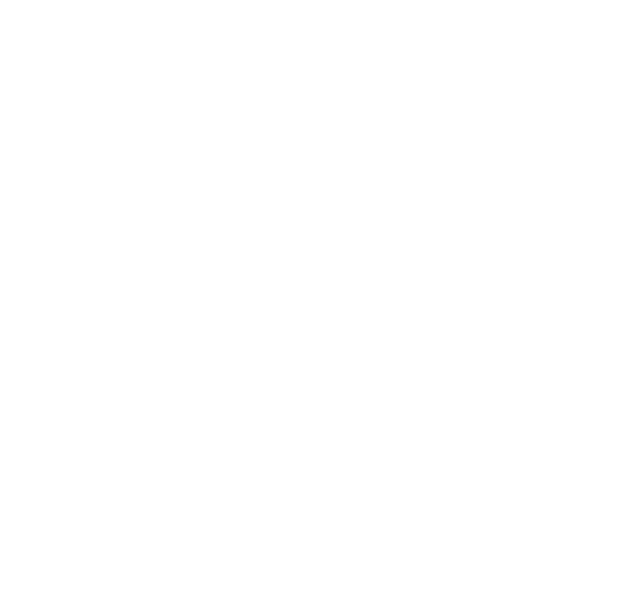
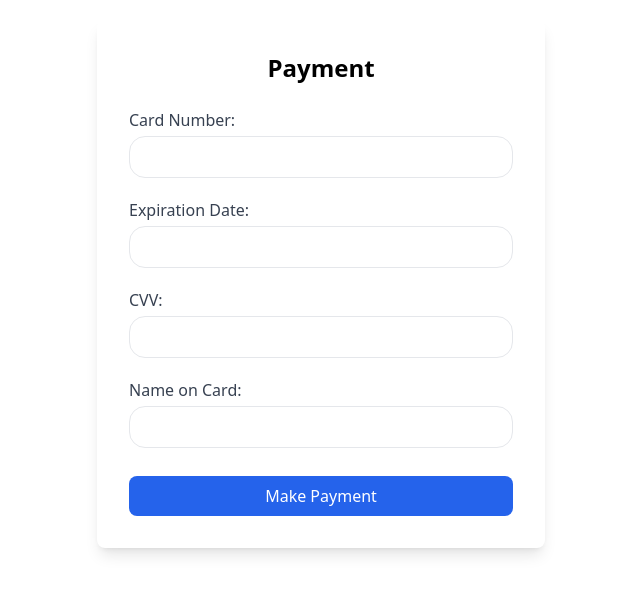
Before and after one commit to Chocopepero/CPSC362Front, a React (Vite) app in the folder client/: page /Payment in a window 1280 px wide. Before the commit this address had no page. Shown: the part 116-710 px from the top of the page, without its empty margins (319-959 px from the left). Built offline with nearby package versions, Linux system fonts and the light colour scheme.

Commit message:
Add header to some pages please ignore header.jsx

```diff
--- a/client/src/App.jsx
+++ b/client/src/App.jsx
@@ -10,6 +10,7 @@
 import DeluxeRoom from './rooms/DeluxeRoom';
 import StandardRoom from './rooms/StandardRoom';
 import SuiteRoom from './rooms/SuiteRoom';
+import PaymentPage from './pages/PaymentPage';
 
 
 function App() {
@@ -23,7 +24,7 @@
         <Route path="/DeluxeRoom" element={<DeluxeRoom />} />
         <Route path="/StandardRoom" element={<StandardRoom />} />
         <Route path="/SuiteRoom" element ={<SuiteRoom />} />
-
+        <Route path="/Payment" element ={<PaymentPage />} />
 
     </Routes>
 
--- /dev/null
+++ b/client/src/pages/Headers.jsx
@@ -0,0 +1,22 @@
+import {Link} from "react-router-dom";
+import React from "react";
+
+function Headers() {
+    return (
+
+
+<div>
+<header className="flex justify-between items-center">
+    <div className="flex items-center gap-1">
+        <svg xmlns="http://www.w3.org/2000/svg" fill="none" viewBox="0 0 24 24" strokeWidth={1.5} stroke="currentColor" className="h-8 w-8 -rotate-90">
+            <path strokeLinecap="round" strokeLinejoin="round" d="M6 12 3.269 3.125A59.769 59.769 0 0 1 21.485 12 59.768 59.768 0 0 1 3.27 20.875L5.999 12Zm0 0h7.5" />
+        </svg>
+        <span className="font-bold text-cl">Hotel Blissful</span>
+
+    </div>
+    </header>
+</div>
+
+    )
+
+}
--- a/client/src/pages/LoginPage.jsx
+++ b/client/src/pages/LoginPage.jsx
@@ -3,6 +3,23 @@
 
 export default function LoginPage() {
     return (
+
+        <div><header className="p-4 flex justify-between items-center bg-blue-500 text-white">
+        <Link to="/" className="flex items-center gap-1">
+            <svg xmlns="http://www.w3.org/2000/svg" fill="none" viewBox="0 0 24 24" strokeWidth={1.5} stroke="currentColor" className="h-8 w-8 -rotate-90">
+                <path strokeLinecap="round" strokeLinejoin="round" d="M6 12 3.269 3.125A59.769 59.769 0 0 1 21.485 12 59.768 59.768 0 0 1 3.27 20.875L5.999 12Zm0 0h7.5" />
+            </svg>
+            <span className="font-bold text-white">Hotel Blissful</span>
+        </Link>
+        <nav className="flex gap-4">
+            <Link to="/register" className="hover:underline">Register</Link>
+            <Link to="/contact" className="hover:underline">Contact</Link>
+
+
+
+        </nav>
+    </header>
+
 
         <div className="mt-4 grow flex items-center justify-around">
             <div className="mb-64">
@@ -18,6 +35,8 @@
                 </form>
             </div>
         </div>
+
+    </div>
     );
 
 }
--- /dev/null
+++ b/client/src/pages/PaymentPage.jsx
@@ -0,0 +1,89 @@
+import { Link } from "react-router-dom"
+import React, {useState} from 'react';
+
+
+
+export default function PaymentPage() {
+    const [cardNumber, setCardNumber] = useState('');
+    const [expirationDate, setExpirationDate] = useState('');
+    const [cvv, setCvv] = useState('');
+    const [nameOnCard, setNameOnCard] = useState('');
+    const [error, setError] = useState(null);
+    const [success, setSuccess] = useState(false);
+
+    function processPayment(ev) {
+        ev.preventDefault();
+
+        // Simulating a successful payment process
+        const isPaymentSuccessful = true;
+
+
+
+        if (isPaymentSuccessful) {
+            setSuccess(true);
+            setError(null);
+        } else {
+            setSuccess(false);
+            setError('Payment failed. Please try again.');
+        }
+    }
+
+
+
+
+
+    return (
+        <div className="flex justify-center items-center h-screen">
+            <div className="w-full max-w-md bg-white p-8 rounded-lg shadow-lg">
+                <h2 className="text-2xl font-semibold mb-6 text-center">Payment</h2>
+                <form onSubmit={processPayment}>
+                    <div className="mb-4">
+                        <label className="block text-gray-700">Card Number:</label>
+                        <input
+                            type="text"
+                            value={cardNumber}
+                            onChange={(e) => setCardNumber(e.target.value)}
+                            required
+                            className="w-full px-3 py-2 border rounded-lg focus:outline-none focus:ring-2 focus:ring-blue-600"
+                        />
+                    </div>
+                    <div className="mb-4">
+                        <label className="block text-gray-700">Expiration Date:</label>
+                        <input
+                            type="text"
+                            value={expirationDate}
+                            onChange={(e) => setExpirationDate(e.target.value)}
+                            required
+                            className="w-full px-3 py-2 border rounded-lg focus:outline-none focus:ring-2 focus:ring-blue-600"
+                        />
+                    </div>
+                    <div className="mb-4">
+                        <label className="block text-gray-700">CVV:</label>
+                        <input
+                            type="text"
+                            value={cvv}
+                            onChange={(e) => setCvv(e.target.value)}
+                            required
+                            className="w-full px-3 py-2 border rounded-lg focus:outline-none focus:ring-2 focus:ring-blue-600"
+                        />
+                    </div>
+                    <div className="mb-6">
+                        <label className="block text-gray-700">Name on Card:</label>
+                        <input
+                            type="text"
+                            value={nameOnCard}
+                            onChange={(e) => setNameOnCard(e.target.value)}
+                            required
+                            className="w-full px-3 py-2 border rounded-lg focus:outline-none focus:ring-2 focus:ring-blue-600"
+                        />
+                    </div>
+                    <button type="submit" className="w-full bg-blue-600 text-white py-2 rounded-lg hover:bg-blue-700 transition duration-300">
+                        Make Payment
+                    </button>
+                </form>
+                {error && <p className="mt-4 text-red-600">{error}</p>}
+                {success && <p className="mt-4 text-green-600">Payment successful!</p>}
+            </div>
+        </div>
+    );
+}
--- a/client/src/pages/RegisterPage.jsx
+++ b/client/src/pages/RegisterPage.jsx
@@ -19,6 +19,27 @@
 
     return (
 
+
+        // Header
+        <div> <header className="p-4 flex justify-between items-center bg-blue-500 text-white">
+        <Link to="/" className="flex items-center gap-1">
+            <svg xmlns="http://www.w3.org/2000/svg" fill="none" viewBox="0 0 24 24" strokeWidth={1.5} stroke="currentColor" className="h-8 w-8 -rotate-90">
+                <path strokeLinecap="round" strokeLinejoin="round" d="M6 12 3.269 3.125A59.769 59.769 0 0 1 21.485 12 59.768 59.768 0 0 1 3.27 20.875L5.999 12Zm0 0h7.5" />
+            </svg>
+            <span className="font-bold text-white">Hotel Blissful</span>
+        </Link>
+        <nav className="flex gap-4">
+            <Link to="/login" className="hover:underline">Login</Link>
+            <Link to="/contact" className="hover:underline">Contact</Link>
+
+
+
+        </nav>
+    </header>
+
+
+
+            {/* Body */}
         <div className="mt-4 grow flex items-center justify-around">
             <div className="mb-64">
                 <h1 className="text-4xl text-center mb-4">Register</h1>
@@ -43,6 +64,9 @@
                 </form>
             </div>
         </div>
+
+
+        </div>
     );
 
 }
--- a/client/src/rooms/DeluxeRoom.jsx
+++ b/client/src/rooms/DeluxeRoom.jsx
@@ -2,13 +2,48 @@
 
 import {Link} from "react-router-dom";
 
+
+
+
 export default function DeluxeRoom() {
+
+
     return (
-        <div className="deluxe-room">
+
+      <div>
+
+
+            <header className="p-4 flex justify-between items-center bg-blue-500 text-white">
+                <Link to="/" className="flex items-center gap-1">
+                    <svg xmlns="http://www.w3.org/2000/svg" fill="none" viewBox="0 0 24 24" strokeWidth={1.5} stroke="currentColor" className="h-8 w-8 -rotate-90">
+                        <path strokeLinecap="round" strokeLinejoin="round" d="M6 12 3.269 3.125A59.769 59.769 0 0 1 21.485 12 59.768 59.768 0 0 1 3.27 20.875L5.999 12Zm0 0h7.5" />
+                    </svg>
+                    <span className="font-bold text-white">Hotel Blissful</span>
+                </Link>
+                <nav className="flex gap-4">
+                    <Link to="/login" className="hover:underline">Login</Link>
+                    <Link to="/register" className="hover:underline">Register</Link>
+                    <Link to="/contact" className="hover:underline">Contact</Link>
+
+
+
+                </nav>
+            </header>
+
+
+
+
+
+
+      <div className="deluxe-room">
+
             <h2>Deluxe Room</h2>
             <img src={deluxeRoomImage} alt="Deluxe Room" className="room-image" />
             <p className="room-description">A spacious room with a beautiful view of the city.</p>
             <p className="room-price">$200 per night</p>
         </div>
+
+        </div>
+
     );
 }
```
